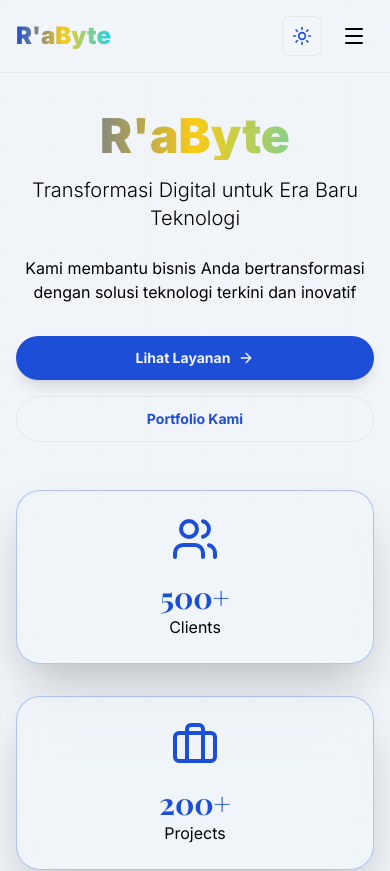
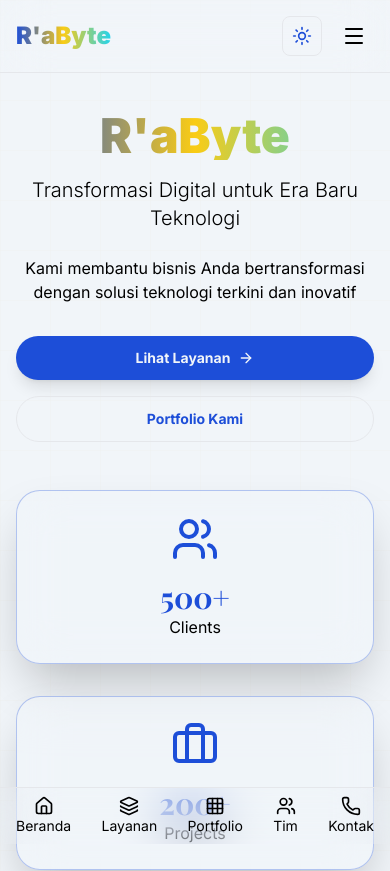
Before and after one commit to BangYahya01/EraByte, a Next.js app: page / in a window 390 px wide. Shown: the top 871 px of the page. Built offline with nearby package versions, Linux system fonts and the light colour scheme.

Commit message:
Add mobile bottom navigation and mobile view detection for Chrome mobile

```diff
--- a/src/components/Navbar.tsx
+++ b/src/components/Navbar.tsx
@@ -1,21 +1,30 @@
 "use client";
 
-import { useState } from "react";
+import { useState, useEffect } from "react";
 import Link from "next/link";
 import { ModeToggle } from "./ModeToggle";
-import { Menu, X } from "lucide-react";
+import { Menu, X, Home, Layers, Grid, Users, Phone } from "lucide-react";
 
 export function Navbar() {
   const [isOpen, setIsOpen] = useState(false);
+  const [isMobile, setIsMobile] = useState(false);
 
   const toggleMenu = () => setIsOpen(!isOpen);
 
+  useEffect(() => {
+    const update = () => setIsMobile(window.matchMedia("(max-width: 1023px)").matches);
+    update();
+    window.addEventListener("resize", update);
+    return () => window.removeEventListener("resize", update);
+  }, []);
+
   return (
-    <nav className="fixed top-0 w-full z-50 bg-secondary/70 backdrop-blur-xl border-b border-primary/20">
-      <div className="container mx-auto px-4 md:px-6 py-4 md:py-5 flex justify-between items-center">
-        <Link href="/" className="text-2xl md:text-3xl font-black gradient-text flex-shrink-0">
-          R&apos;aByte
-        </Link>
+    <>
+      <nav className="fixed top-0 w-full z-50 bg-secondary/70 backdrop-blur-xl border-b border-primary/20">
+        <div className="container mx-auto px-4 md:px-6 py-4 md:py-5 flex justify-between items-center">
+          <Link href="/" className="text-2xl md:text-3xl font-black gradient-text flex-shrink-0">
+            R&apos;aByte
+          </Link>
 
         {/* Desktop Navigation */}
         <div className="hidden lg:flex gap-4 xl:gap-10 text-sm md:text-base xl:text-lg">
@@ -39,6 +48,7 @@ export function Navbar() {
           </button>
         </div>
       </div>
+    </nav>
 
       {/* Mobile Navigation */}
       {isOpen && (
@@ -53,6 +63,34 @@ export function Navbar() {
           </div>
         </div>
       )}
-    </nav>
+
+      {/* Mobile Bottom Nav (for Chrome mobile & small screens) */}
+      {isMobile && (
+        <div className="fixed bottom-0 left-0 right-0 z-50 lg:hidden bg-secondary/95 backdrop-blur-xl border-t border-primary/20">
+          <div className="container mx-auto px-4 py-2 flex justify-between items-center">
+            <Link href="/" className="flex flex-col items-center text-sm text-foreground hover:text-primary">
+              <Home className="w-5 h-5" />
+              <span>Beranda</span>
+            </Link>
+            <Link href="/layanan" className="flex flex-col items-center text-sm text-foreground hover:text-primary">
+              <Layers className="w-5 h-5" />
+              <span>Layanan</span>
+            </Link>
+            <Link href="/portfolio" className="flex flex-col items-center text-sm text-foreground hover:text-primary">
+              <Grid className="w-5 h-5" />
+              <span>Portfolio</span>
+            </Link>
+            <Link href="/tim" className="flex flex-col items-center text-sm text-foreground hover:text-primary">
+              <Users className="w-5 h-5" />
+              <span>Tim</span>
+            </Link>
+            <Link href="/kontak" className="flex flex-col items-center text-sm text-foreground hover:text-primary">
+              <Phone className="w-5 h-5" />
+              <span>Kontak</span>
+            </Link>
+          </div>
+        </div>
+      )}
+    </>
   );
 }
```
